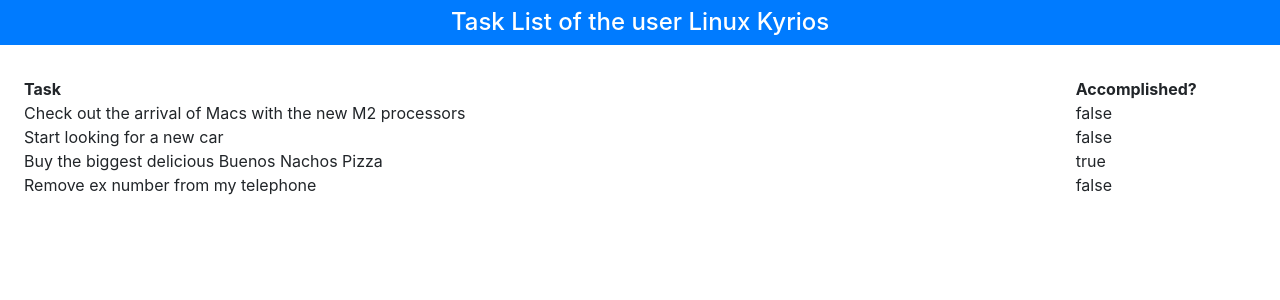
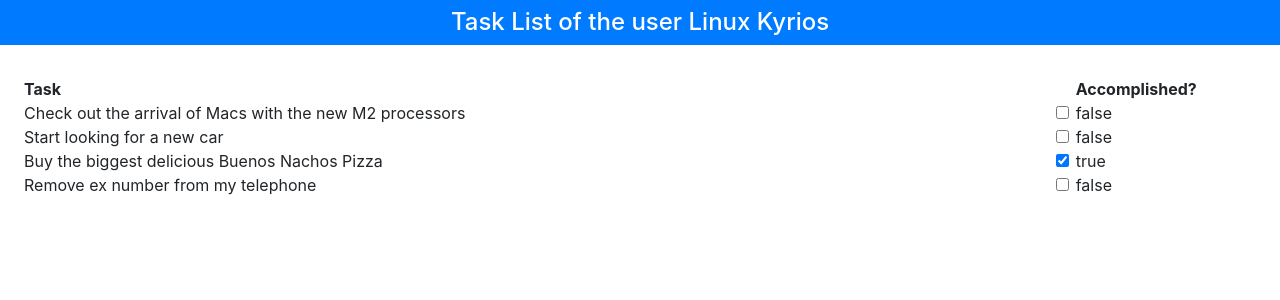
Before and after one commit to LinuxKyrios/TodoVue, a Vue app: page / in a window 1280 px wide. Shown: the top 300 px of the page. Built offline with nearby package versions, Linux system fonts and the light colour scheme.

Commit message:
improved App.vue file by adding checkbox for accomplished col

```diff
--- a/src/App.vue
+++ b/src/App.vue
@@ -11,7 +11,10 @@
       </div>
       <div class="row" v-for="t in tasks" v-bind:key="t.action">
         <div class="col">{{t.action}}</div>
-        <div class="col-2">{{t.done}}</div>
+        <div class="col-2">
+          <input type="checkbox" v-model="t.done" class="form-check-input" />
+          {{t.done}}
+        </div>
       </div>
     </div>
   </div>
```
